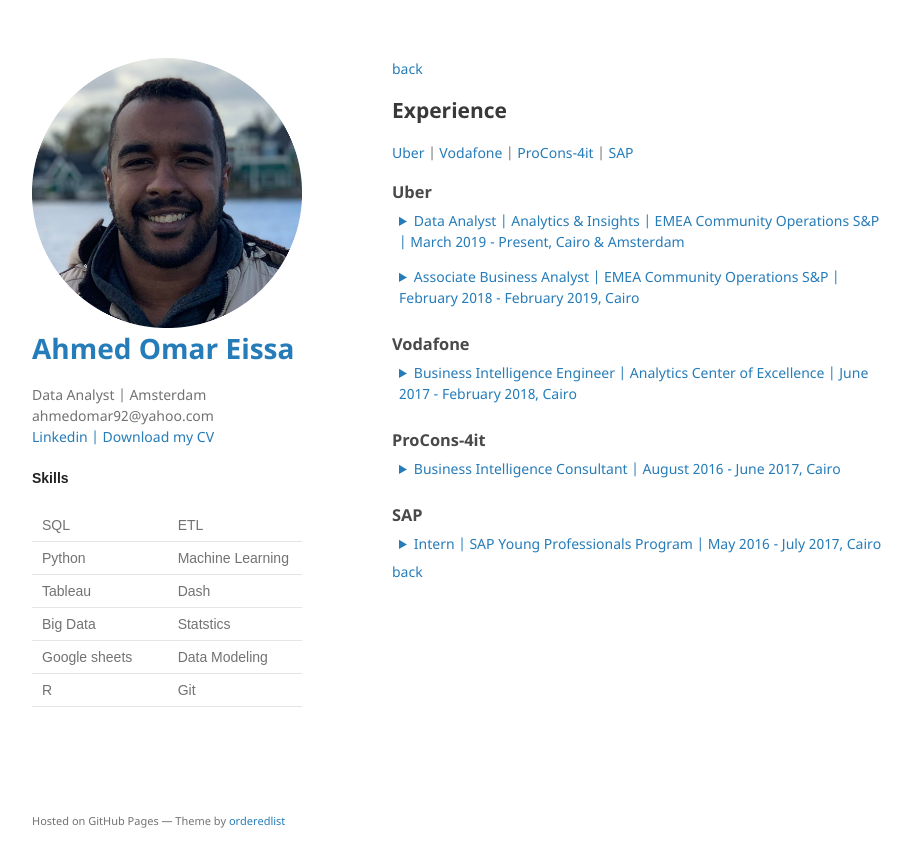
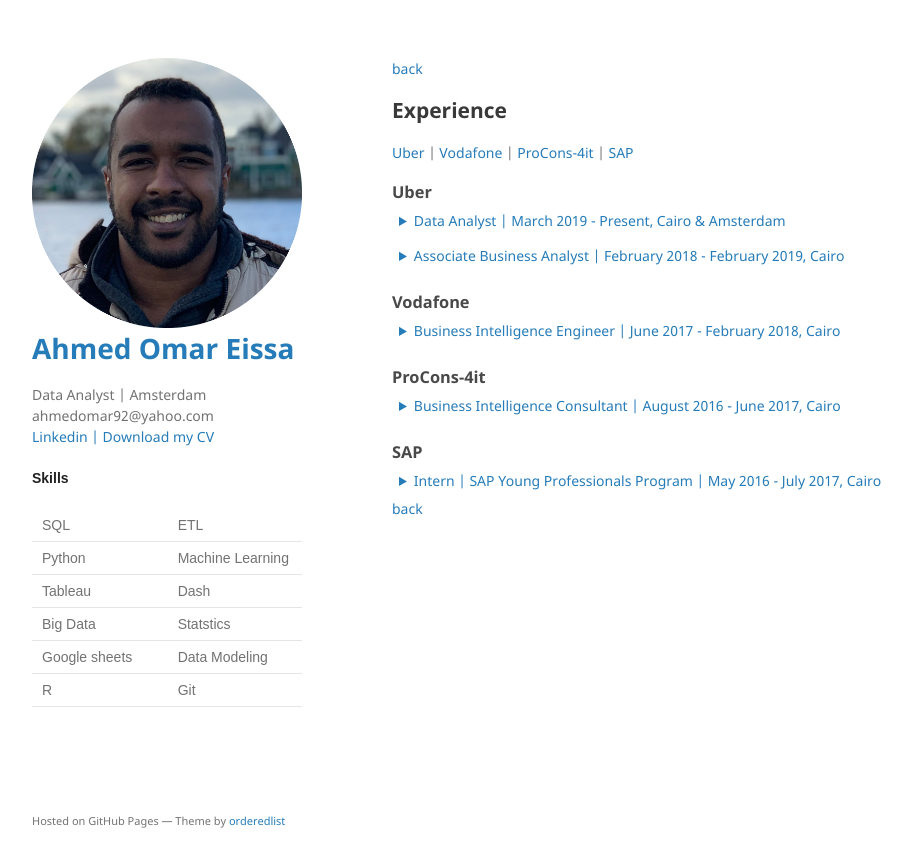
Before and after one commit to AhmedOmarEissa/AhmedOmarEissa.github.io, a Jekyll site: the page built from experience.md, in a window 1280 px wide. Shown: the top 867 px of the page, without its empty margins (178-1090 px from the left). Built offline with Jekyll 4.4.1, drawn with Linux system fonts in a browser that asks for light colours.

Commit message:
Update experience.md

```diff
--- a/experience.md
+++ b/experience.md
@@ -10,7 +10,7 @@
 ### <a name="uber"></a> Uber
 
 <details>
-  <summary>Data Analyst | Analytics & Insights | EMEA Community Operations S&P | March 2019 - Present, Cairo & Amsterdam
+  <summary>Data Analyst | March 2019 - Present, Cairo & Amsterdam
  </summary>
 <ul>
   <li>Leading designing, implementation and maintenance a centralized data infrastructure</li>
@@ -22,7 +22,7 @@
 
 
 <details>
-  <summary>Associate Business Analyst | EMEA Community Operations S&P | February 2018 - February 2019, Cairo
+  <summary>Associate Business Analyst |  February 2018 - February 2019, Cairo
  </summary>
 <ul>
   <li>Managed both business planning and A&I role supporting Eats community operations</li>
@@ -36,7 +36,7 @@
 ### <a name="vodafone"></a> Vodafone
 
 <details>
-  <summary>Business Intelligence Engineer | Analytics Center of Excellence | June 2017 - February 2018,  Cairo
+  <summary>Business Intelligence Engineer | June 2017 - February 2018,  Cairo
  </summary>
 <ul>
   <li>Creating ELT jobs to extract the data from various data sources into Hadoop</li>
```
